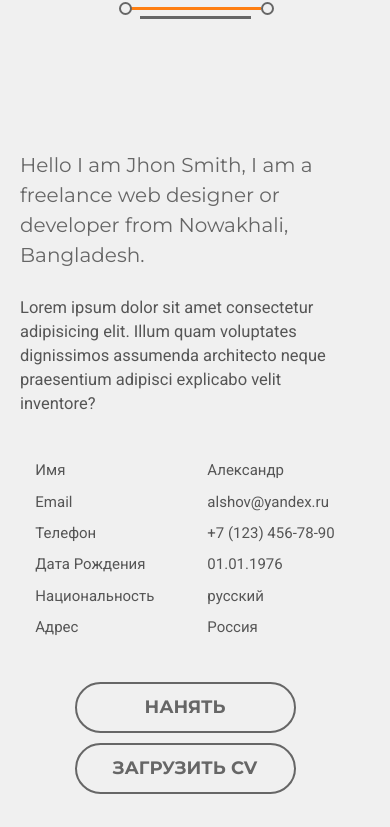
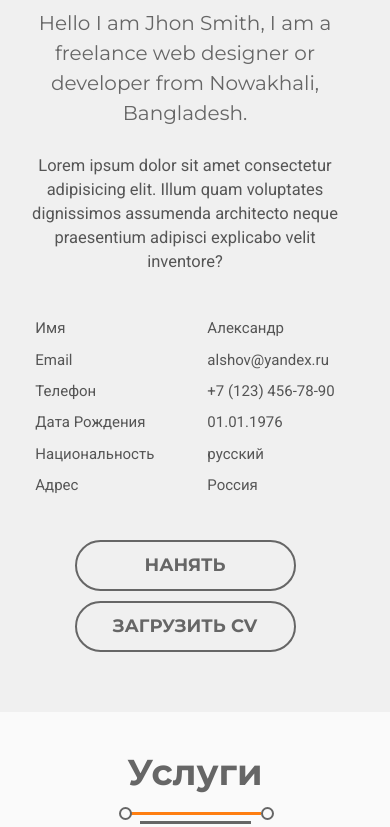
Before and after one commit to alex-shov/portfolio, a website: page src/index.html in a window 390 px wide. Shown: the part 513-1340 px from the top of the page. Drawn offline with nearby package versions, Linux system fonts and the light colour scheme; files that its build step writes are made by us from their sources.

Commit message:
responsive more

```diff
--- a/gulpfile.js
+++ b/gulpfile.js
@@ -71,4 +71,4 @@
 gulp.task('clean', clean)
 
 // gulp.task('default', gulp.parallel('watch', 'server', 'styles', 'scripts', 'icons', 'html', 'images'));
-gulp.task('default', gulp.series(clean, gulp.parallel('watch', 'server', 'styles', 'scripts', 'icons', 'html', 'images')));
+gulp.task('default', gulp.series(clean, gulp.parallel('watch', 'server', 'scripts', 'images', 'icons', 'styles',  'html')));
--- a/src/index.html
+++ b/src/index.html
@@ -152,7 +152,9 @@
                 <li class="menu__item"><a class="menu__link" href="#contacts">Контакты</a></li>
             </ul>
 
-        </div>
+
+
+        </div> <!-- /.container -->
         <div class="humburger">
             <span></span>
             <span></span>
--- a/src/sass/blocks/_media.scss
+++ b/src/sass/blocks/_media.scss
@@ -105,6 +105,19 @@
 }
 
 @media(max-width: 792px) {
+
+    section, .about{
+        padding-bottom: 40px;
+    }
+
+    .title {
+        margin: 40px 0;
+    }
+
+    .title__line-gray {
+        margin-bottom: 40px;
+    }
+
     .menu {
         z-index: 10;
         position: fixed;
@@ -144,6 +157,7 @@
         width: 30px;
         display: block;
         height: 12px;
+        // z-index: 10;
 
         span {
             display: block;
@@ -207,26 +221,18 @@
     }
 }
 
-@media(max-width: 688px){
-    .contacts-content__items{
+@media(max-width: 688px) {
+    .contacts-content__items {
         display: none;
     }
 
-    .container-part__title{
+    .container-part__title {
         font-size: 1.8rem;
     }
 
-    .contacts-content__btn-trans{
+    .contacts-content__btn-trans {
         display: block;
         margin: 10px auto;
-    }
-
-    .title{
-        margin: 60px 0;
-    }
-
-    .title__line-gray{
-        margin-bottom: 50px;
     }
 }
 
@@ -248,6 +254,12 @@
 
     .about_main-text {
         font-size: 1.1rem;
+        text-align: center;
+    }
+
+    .about__main {
+        text-align: center;
+
     }
 
     .about__table {
@@ -267,15 +279,16 @@
         margin-bottom: 40px;
     }
 
-    .container-left{
+    .container-left {
         flex-wrap: wrap;
     }
+
     .container-part {
         width: 80%;
         margin-bottom: 80px;
     }
 
-    .blog-content__item{
+    .blog-content__item {
         width: 80%;
         margin-bottom: 30px;
     }
@@ -296,14 +309,10 @@
 }
 
 @media(max-width: 560px) {
-    .slider{
+    .slider {
         width: 100%;
-    margin: 0 auto 48px;
-    padding: 81px 36px 50px;
-    }
-
-    .title{
-        margin: 111px 0;
+        margin: 0 auto 48px;
+        padding: 81px 36px 50px;
     }
 
     .header-text {
@@ -317,59 +326,60 @@
     }
 }
 
-@media(max-width: 490px){
+@media(max-width: 490px) {
 
-     .header-text__hello{
+    .header-text__hello {
         font-size: 1rem;
     }
 
-    .header-text__iam{
+    .header-text__iam {
         font-size: 1.2rem;
         line-height: 1;
         line-height: 1.5;
     }
 
-    .header-text__develop{
+    .header-text__develop {
         font-size: 0.8rem;
         line-height: 1.5;
         margin-bottom: 25px;
     }
 
-    .header-text .btn-trans{
+    .header-text .btn-trans {
         font-size: 1rem;
         width: 120px;
         height: 40px;
     }
 
-    .header-img{
+    .header-img {
         width: 50%;
     }
 }
 
-@media(max-width: 385px){
-    .container-part__title{
+
+@media(max-width: 385px) {
+    .container-part__title {
         font-size: 1.7rem;
     }
 }
 
-@media(max-width: 350px){
+@media(max-width: 350px) {
 
-    .header-text__hello{
+    .header-text__hello {
         font-size: 0.8rem;
     }
 
-    .header-text__iam{
+    .header-text__iam {
         font-size: 1rem;
         line-height: 1;
     }
 
-    .header-text__develop{
+    .header-text__develop {
         font-size: 0.7rem;
         line-height: 1.5;
         margin-bottom: 25px;
     }
 
-    .header-text .btn-trans{
+    .header-text .btn-trans {
         font-size: 0.8rem;
         width: 100px;
         height: 35px;
```
Also changed, not shown: dist/css/style.min.css, dist/index.html.
